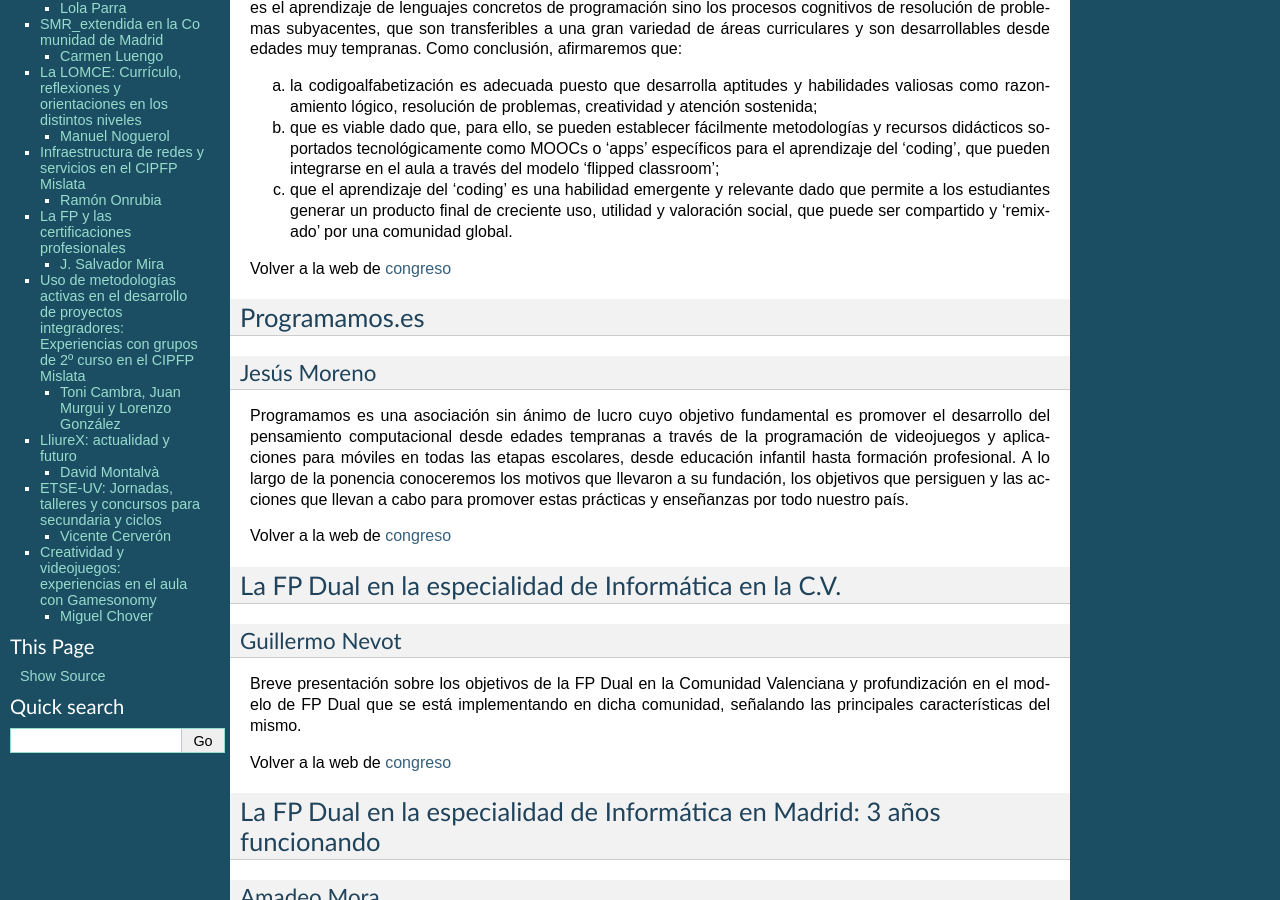
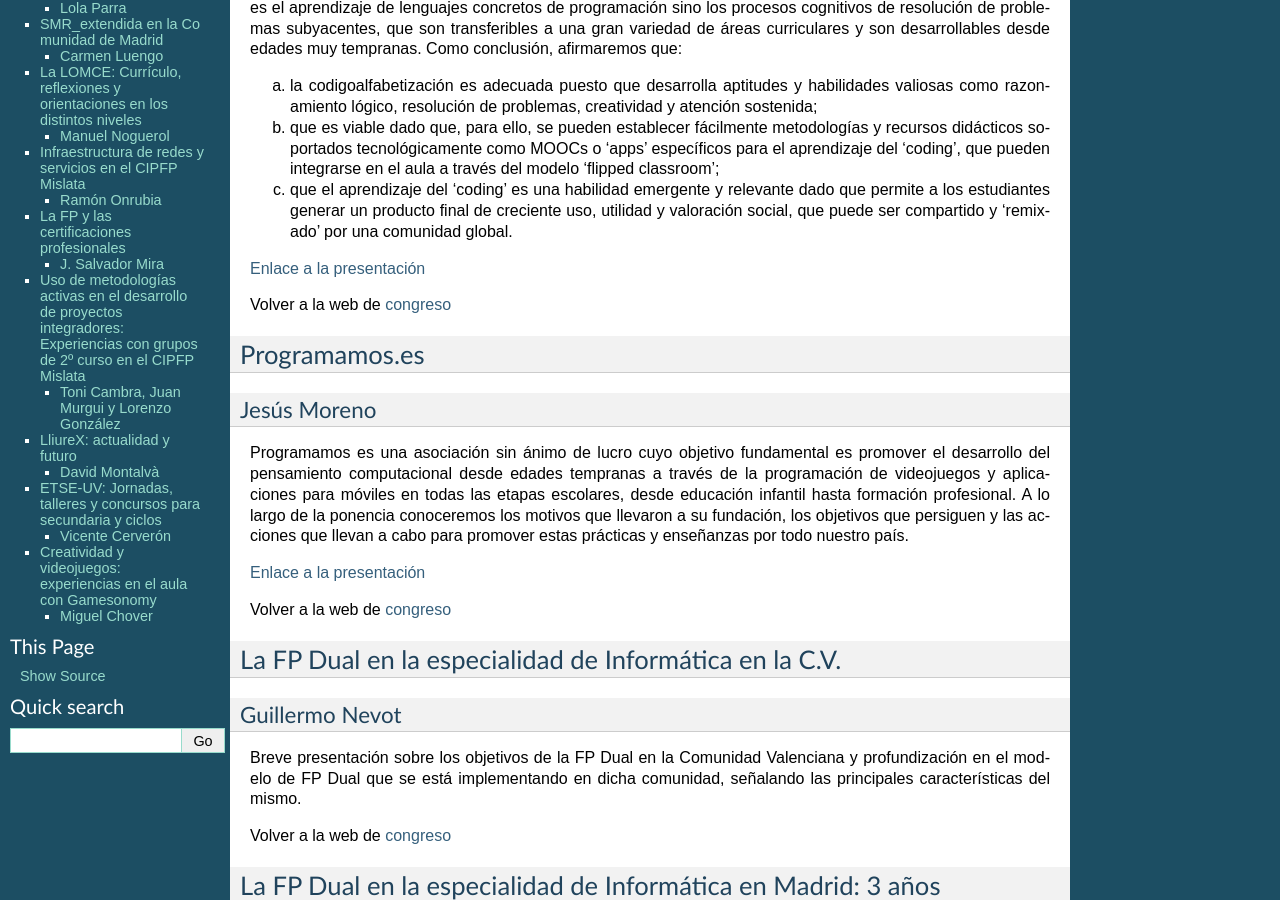
Before and after one commit to pnapi/web-pnapi-archivo, a Sphinx documentation site: the page built from source/congreso/2014/ponencias.rst, in a window 1280 px wide and 900 px high, scrolled down 330 px. Built offline with Sphinx 7.4.7, drawn with Linux system fonts in a browser that asks for light colours; some of the changed text lies outside the part shown.

Commit message:
Añado enlaces a presentaciones

```diff
--- a/source/congreso/2014/ponencias.rst
+++ b/source/congreso/2014/ponencias.rst
@@ -17,6 +17,8 @@ a) la codigoalfabetización es adecuada puesto que desarrolla aptitudes y habili
 b) que es viable dado que, para ello, se pueden establecer fácilmente metodologías y recursos didácticos soportados tecnológicamente como MOOCs o ‘apps’ específicos para el aprendizaje del ‘coding’, que pueden integrarse en el aula a través del modelo ‘flipped classroom’;
 c) que el aprendizaje del ‘coding’ es una habilidad emergente y relevante dado que permite a los estudiantes generar un producto final de creciente uso, utilidad y valoración social, que puede ser compartido y ‘remixado’ por una comunidad global.
 
+`Enlace a la presentación <http://prezi.com/k9tv62yqdpq4/codigoalfabetizacion-desde-edades-tempranas/>`_
+
 Volver a la web de congreso_
 
 .. _programamos:
@@ -28,6 +30,8 @@ Jesús Moreno
 ~~~~~~~~~~~~
 
 Programamos es una asociación sin ánimo de lucro cuyo objetivo fundamental es promover el desarrollo del pensamiento computacional desde edades tempranas a través de la programación de videojuegos y aplicaciones para móviles en todas las etapas escolares, desde educación infantil hasta formación profesional.  A lo largo de la ponencia conoceremos los motivos que llevaron a su fundación, los objetivos que persiguen y las acciones que llevan a cabo para promover estas prácticas y enseñanzas por todo nuestro país.
+
+`Enlace a la presentación <http://www.slideshare.net/programamos/el-proyecto-programamos-conpi14>`_
 
 Volver a la web de congreso_
 
@@ -114,6 +118,8 @@ Ramón Onrubia
 
 En esta ponencia se presenta una visión global de la infraestructura de red y servicios informáticos implantada en el CIPFP Mislata por el equipo de mantenimiento en los últimos años, desde la arquitectura y diseño de red local así como los servicios de red en alta disponibilidad, pasando por la gestión unificada de la wifi y todos los aspectos relacionados con la monitorización y la seguridad de la red.
 
+`Enlace a la presentación <http://congreso.profesoresinformatica.es/files/Infraestructura_red_y_servicios_CIPFP_Mislata.pdf>`_
+
 Volver a la web de congreso_
 
 La FP y las certificaciones profesionales
@@ -148,6 +154,8 @@ David Montalvà
 
 LliureX es la distribución educativa GNU/Linux de la Comunitat Valenciana implantada en los centros educativos desde el año 2005. Actualmente se está viviendo un gran auge en el uso de software libre por parte de las administraciones publicas y grandes empresas de varios paises (Alemania, Brasil, Francia, ...), en esta ponencia veremos en que punto se encuentra LliureX y cual va a ser su orientación.
 
+`Enlace a la presentación <http://congreso.profesoresinformatica.es/files/LliureX_presente_y_futuro.pdf>`_
+
 Volver a la web de congreso_
 
 .. _talleres-etse:
```
